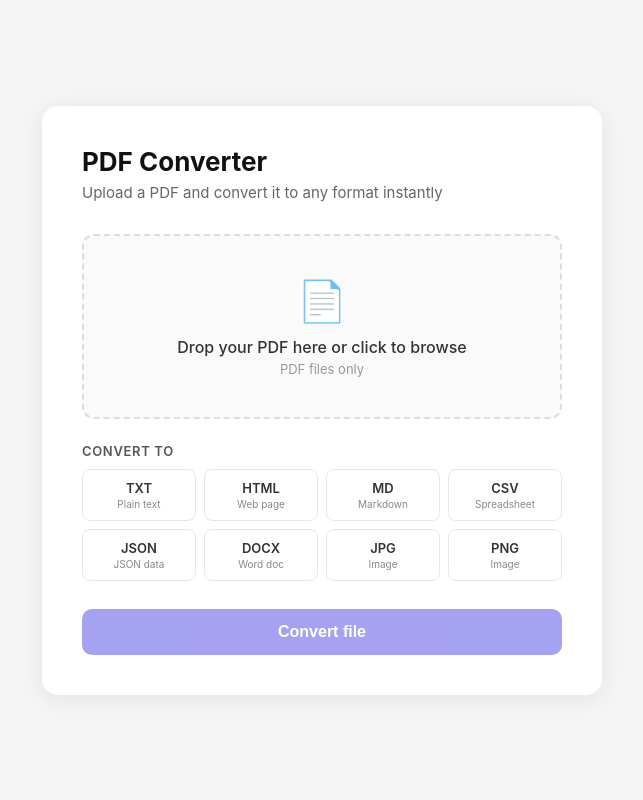
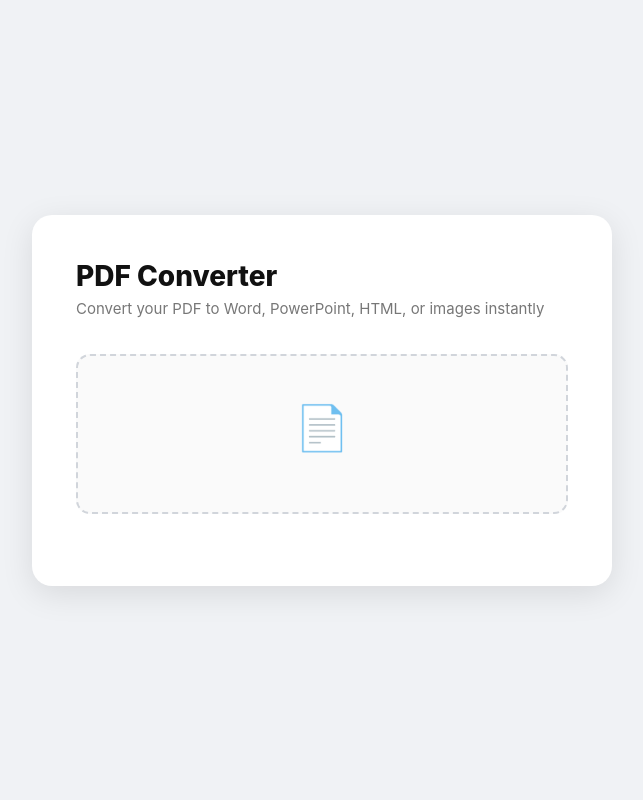
Before and after one commit to Baraa-hub/pdf-converter, a Flask app: page / in a window 1280 px wide. Shown: the whole page, without its empty margins (318-961 px from the left). Run offline with Flask 3, Linux system fonts and the light colour scheme; parts of the project's set-up code (start-up, migrations or seed data) failed here and were passed over.

Commit message:
Update index.html

```diff
--- a/templates/index.html
+++ b/templates/index.html
@@ -6,132 +6,42 @@
 <title>PDF Converter</title>
 <style>
   * { box-sizing: border-box; margin: 0; padding: 0; }
-  body { font-family: -apple-system, BlinkMacSystemFont, 'Segoe UI', sans-serif; background: #f5f5f5; min-height: 100vh; display: flex; align-items: center; justify-content: center; padding: 20px; }
-  .card { background: white; border-radius: 16px; padding: 40px; max-width: 560px; width: 100%; box-shadow: 0 4px 24px rgba(0,0,0,0.08); }
-  h1 { font-size: 26px; font-weight: 700; color: #111; margin-bottom: 6px; }
-  .subtitle { color: #666; font-size: 15px; margin-bottom: 32px; }
-  .drop-zone { border: 2px dashed #ddd; border-radius: 12px; padding: 40px 20px; text-align: center; cursor: pointer; transition: all 0.2s; background: #fafafa; margin-bottom: 24px; }
-  .drop-zone:hover, .drop-zone.drag-over { border-color: #4f46e5; background: #f0f0ff; }
+  body { font-family: -apple-system, BlinkMacSystemFont, 'Segoe UI', sans-serif; background: #f0f2f5; min-height: 100vh; display: flex; align-items: center; justify-content: center; padding: 20px; }
+  .card { background: white; border-radius: 20px; padding: 44px; max-width: 580px; width: 100%; box-shadow: 0 8px 32px rgba(0,0,0,0.10); }
+  h1 { font-size: 28px; font-weight: 800; color: #111; margin-bottom: 6px; }
+  .subtitle { color: #777; font-size: 15px; margin-bottom: 36px; }
+  .drop-zone { border: 2px dashed #d1d5db; border-radius: 14px; padding: 44px 20px; text-align: center; cursor: pointer; transition: all 0.2s; background: #fafafa; margin-bottom: 28px; }
+  .drop-zone:hover, .drop-zone.drag-over { border-color: #6366f1; background: #f5f3ff; }
   .drop-zone input { display: none; }
-  .drop-icon { font-size: 40px; margin-bottom: 12px; }
-  .drop-text { font-size: 16px; font-weight: 500; color: #333; }
-  .drop-hint { font-size: 13px; color: #999; margin-top: 4px; }
-  .file-selected { display: none; align-items: center; gap: 10px; background: #f0fdf4; border: 1px solid #bbf7d0; border-radius: 10px; padding: 12px 16px; margin-bottom: 24px; }
-  .file-selected span { font-size: 14px; color: #166534; flex: 1; }
-  .remove { background: none; border: none; cursor: pointer; color: #999; font-size: 18px; }
-  label.fmt-label { display: block; font-size: 13px; font-weight: 600; color: #555; margin-bottom: 10px; text-transform: uppercase; letter-spacing: 0.05em; }
-  .formats { display: grid; grid-template-columns: repeat(4, 1fr); gap: 8px; margin-bottom: 28px; }
-  .fmt { border: 1.5px solid #e5e7eb; border-radius: 8px; padding: 10px 6px; text-align: center; cursor: pointer; transition: all 0.15s; }
-  .fmt:hover { border-color: #4f46e5; }
-  .fmt.active { border-color: #4f46e5; background: #eef2ff; }
-  .fmt .ext { font-size: 13px; font-weight: 600; color: #333; display: block; }
-  .fmt .desc { font-size: 10px; color: #888; margin-top: 2px; display: block; }
-  .btn { width: 100%; padding: 14px; background: #4f46e5; color: white; border: none; border-radius: 10px; font-size: 16px; font-weight: 600; cursor: pointer; transition: background 0.2s; }
+  .drop-icon { font-size: 44px; margin-bottom: 14px; display: block; }
+  .drop-text { font-size: 16px; font-weight: 600; color: #333; }
+  .drop-hint { font-size: 13px; color: #aaa; margin-top: 5px; }
+  .file-selected { display: none; align-items: center; gap: 10px; background: #f0fdf4; border: 1.5px solid #86efac; border-radius: 12px; padding: 14px 18px; margin-bottom: 28px; }
+  .file-selected .fname { font-size: 14px; color: #166534; font-weight: 500; flex: 1; overflow: hidden; text-overflow: ellipsis; white-space: nowrap; }
+  .remove { background: none; border: none; cursor: pointer; color: #aaa; font-size: 20px; line-height: 1; }
+  .section-label { font-size: 12px; font-weight: 700; color: #888; text-transform: uppercase; letter-spacing: 0.06em; margin-bottom: 12px; }
+  .formats { display: grid; grid-template-columns: repeat(5, 1fr); gap: 10px; margin-bottom: 32px; }
+  .fmt { border: 1.5px solid #e5e7eb; border-radius: 12px; padding: 14px 6px; text-align: center; cursor: pointer; transition: all 0.15s; background: #fafafa; }
+  .fmt:hover { border-color: #6366f1; background: #f5f3ff; }
+  .fmt.active { border-color: #6366f1; background: #eef2ff; }
+  .fmt .icon { font-size: 22px; display: block; margin-bottom: 6px; }
+  .fmt .ext { font-size: 13px; font-weight: 700; color: #333; display: block; }
+  .fmt .desc { font-size: 10px; color: #999; margin-top: 3px; display: block; }
+  .fmt.active .ext { color: #4f46e5; }
+  .btn { width: 100%; padding: 15px; background: #4f46e5; color: white; border: none; border-radius: 12px; font-size: 16px; font-weight: 700; cursor: pointer; transition: background 0.2s; letter-spacing: 0.01em; }
   .btn:hover:not(:disabled) { background: #4338ca; }
-  .btn:disabled { opacity: 0.5; cursor: not-allowed; }
-  .status { display: none; margin-top: 16px; padding: 14px 16px; border-radius: 10px; font-size: 14px; }
-  .status.loading { background: #eff6ff; color: #1d4ed8; border: 1px solid #bfdbfe; }
-  .status.error { background: #fef2f2; color: #991b1b; border: 1px solid #fecaca; }
+  .btn:disabled { opacity: 0.45; cursor: not-allowed; }
+  .status { display: none; margin-top: 18px; padding: 14px 18px; border-radius: 12px; font-size: 14px; font-weight: 500; }
+  .status.loading { background: #eff6ff; color: #1d4ed8; border: 1.5px solid #bfdbfe; }
+  .status.error { background: #fef2f2; color: #991b1b; border: 1.5px solid #fecaca; }
+  .status.success { background: #f0fdf4; color: #166534; border: 1.5px solid #86efac; }
 </style>
 </head>
 <body>
 <div class="card">
   <h1>PDF Converter</h1>
-  <p class="subtitle">Upload a PDF and convert it to any format instantly</p>
+  <p class="subtitle">Convert your PDF to Word, PowerPoint, HTML, or images instantly</p>
 
   <div class="drop-zone" id="dropZone">
     <input type="file" id="fileInput" accept=".pdf">
-    <div class="drop-icon">📄</div>
-    <div class="drop-text">Drop your PDF here or click to browse</div>
-    <div class="drop-hint">PDF files only</div>
-  </div>
-
-  <div class="file-selected" id="fileSelected">
-    <span>✅ </span><span id="fileName"></span>
-    <button class="remove" id="removeFile">✕</button>
-  </div>
-
-  <label class="fmt-label">Convert to</label>
-  <div class="formats" id="formats">
-    <div class="fmt" data-fmt="txt"><span class="ext">TXT</span><span class="desc">Plain text</span></div>
-    <div class="fmt" data-fmt="html"><span class="ext">HTML</span><span class="desc">Web page</span></div>
-    <div class="fmt" data-fmt="md"><span class="ext">MD</span><span class="desc">Markdown</span></div>
-    <div class="fmt" data-fmt="csv"><span class="ext">CSV</span><span class="desc">Spreadsheet</span></div>
-    <div class="fmt" data-fmt="json"><span class="ext">JSON</span><span class="desc">JSON data</span></div>
-    <div class="fmt" data-fmt="docx"><span class="ext">DOCX</span><span class="desc">Word doc</span></div>
-    <div class="fmt" data-fmt="jpg"><span class="ext">JPG</span><span class="desc">Image</span></div>
-    <div class="fmt" data-fmt="png"><span class="ext">PNG</span><span class="desc">Image</span></div>
-  </div>
-
-  <button class="btn" id="convertBtn" disabled>Convert file</button>
-  <div class="status" id="status"></div>
-</div>
-
-<script>
-  let selectedFile = null, selectedFmt = null;
-  const dropZone = document.getElementById('dropZone');
-  const fileInput = document.getElementById('fileInput');
-  const fileSelected = document.getElementById('fileSelected');
-  const fileName = document.getElementById('fileName');
-  const convertBtn = document.getElementById('convertBtn');
-  const status = document.getElementById('status');
-
-  dropZone.addEventListener('click', () => fileInput.click());
-  dropZone.addEventListener('dragover', e => { e.preventDefault(); dropZone.classList.add('drag-over'); });
-  dropZone.addEventListener('dragleave', () => dropZone.classList.remove('drag-over'));
-  dropZone.addEventListener('drop', e => { e.preventDefault(); dropZone.classList.remove('drag-over'); setFile(e.dataTransfer.files[0]); });
-  fileInput.addEventListener('change', e => setFile(e.target.files[0]));
-  document.getElementById('removeFile').addEventListener('click', () => { selectedFile = null; fileSelected.style.display = 'none'; dropZone.style.display = 'block'; updateBtn(); });
-
-  function setFile(f) {
-    if (!f || !f.name.endsWith('.pdf')) { showStatus('error', 'Please upload a PDF file.'); return; }
-    selectedFile = f;
-    fileName.textContent = f.name;
-    fileSelected.style.display = 'flex';
-    dropZone.style.display = 'none';
-    status.style.display = 'none';
-    updateBtn();
-  }
-
-  document.querySelectorAll('.fmt').forEach(el => {
-    el.addEventListener('click', () => {
-      document.querySelectorAll('.fmt').forEach(e => e.classList.remove('active'));
-      el.classList.add('active');
-      selectedFmt = el.dataset.fmt;
-      updateBtn();
-    });
-  });
-
-  function updateBtn() { convertBtn.disabled = !(selectedFile && selectedFmt); }
-
-  function showStatus(type, msg) {
-    status.className = 'status ' + type;
-    status.style.display = 'block';
-    status.textContent = msg;
-  }
-
-  convertBtn.addEventListener('click', async () => {
-    if (!selectedFile || !selectedFmt) return;
-    showStatus('loading', 'Converting... please wait ⏳');
-    convertBtn.disabled = true;
-    const fd = new FormData();
-    fd.append('file', selectedFile);
-    fd.append('format', selectedFmt);
-    try {
-      const res = await fetch('/convert', { method: 'POST', body: fd });
-      if (!res.ok) { const d = await res.json(); showStatus('error', d.error || 'Conversion failed.'); return; }
-      const blob = await res.blob();
-      const url = URL.createObjectURL(blob);
-      const a = document.createElement('a');
-      a.href = url; a.download = selectedFile.name.replace('.pdf', '.' + selectedFmt);
-      a.click(); URL.revokeObjectURL(url);
-      status.style.display = 'none';
-    } catch(e) {
-      showStatus('error', 'Something went wrong. Please try again.');
-    } finally {
-      convertBtn.disabled = false;
-    }
-  });
-</script>
-</body>
-</html>
+    <span class="drop-icon">📄</span>
```
